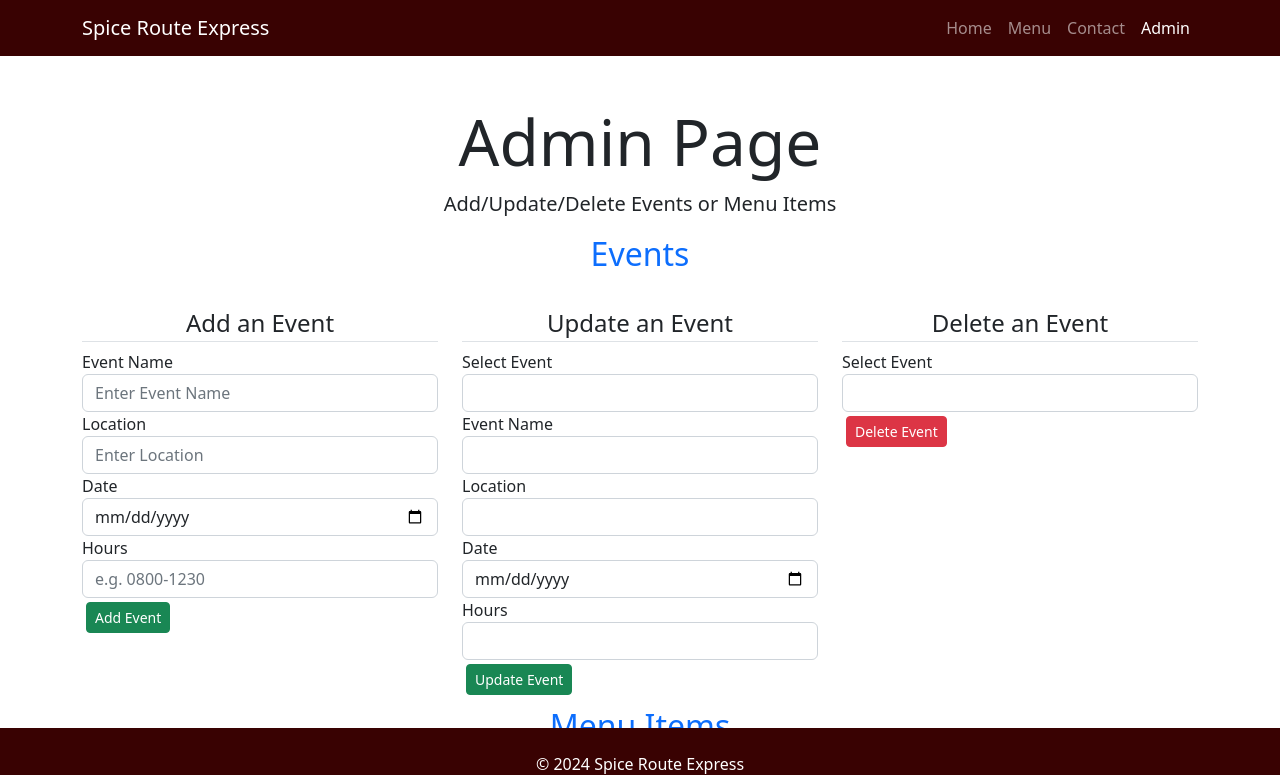
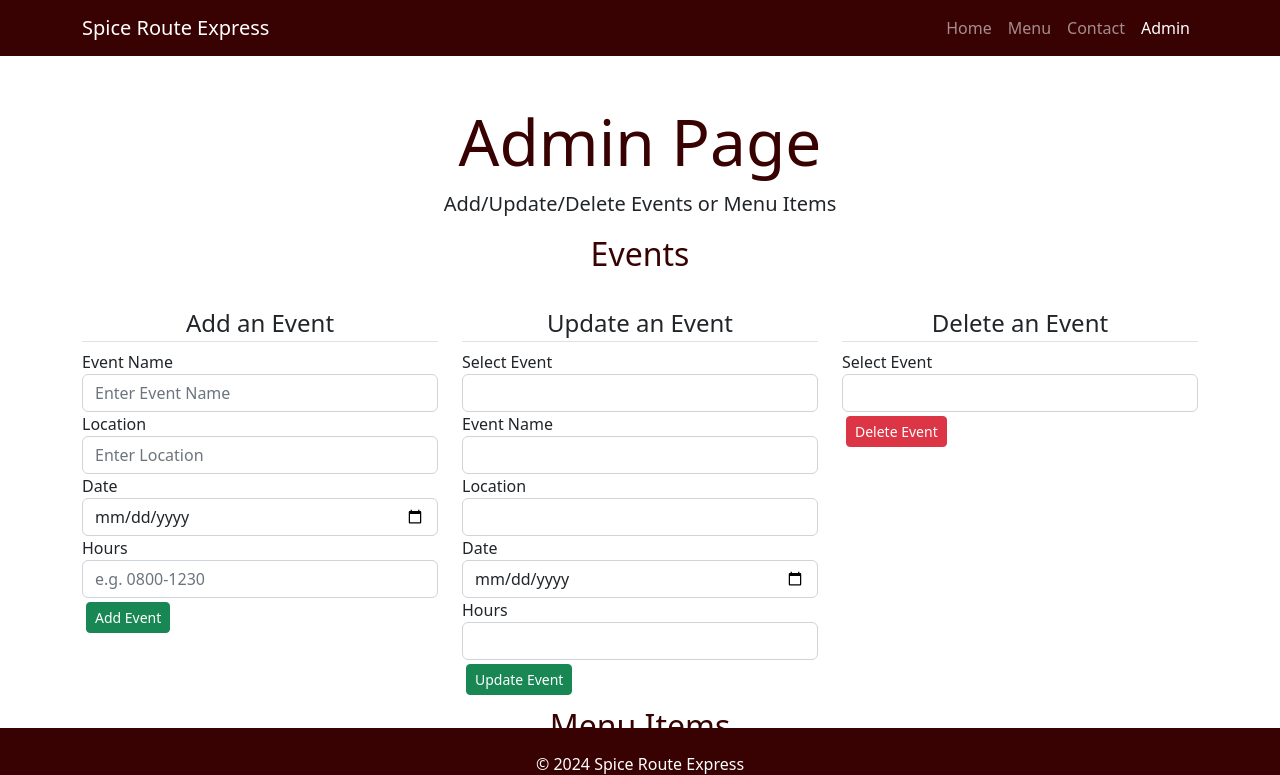
Before and after one commit to jerwip3/js-assignment9, a website: page public/admin.html in a window 1280 px wide. Shown: the top 775 px of the page. Drawn offline with nearby package versions, Linux system fonts and the light colour scheme; no server answers.

Commit message:
Minor text color adjustments

```diff
--- a/public/admin.html
+++ b/public/admin.html
@@ -34,13 +34,13 @@
         <!-- Page content-->
         <div class="container">
             <div class="text-center mt-5">
-                <h1 class="display-3">Admin Page</h1>
+                <h1 class="display-3" style="color:#390202;">Admin Page</h1>
                 <p class="lead">Add/Update/Delete Events or Menu Items</p>
                 <div id="confirmation" class="mt-3"></div>
             </div>
         </div>
         <div class="container admin-container">
-            <h2 class="text-center text-primary">Events</h2><br>
+            <h2 class="text-center" style="color:#390202;">Events</h2><br>
             <div class="row">
                 <div class="col-md-4">
                     <!-- Add Event Form -->
@@ -111,7 +111,7 @@
                 </div>
             </div>
             <div class="container mt-2 admin-container" style="margin-bottom: 100px;">
-                <h2 class="text-center text-primary">Menu Items</h2><br>
+                <h2 class="text-center" style="color:#390202;">Menu Items</h2><br>
                 <div class="row">
                     <div class="row">
                         <div class="col-md-4">
```
Also changed, not shown: public/contact.html (+1 -1 lines), public/index.html (+1 -1 lines), public/menu.html (+1 -1 lines).
